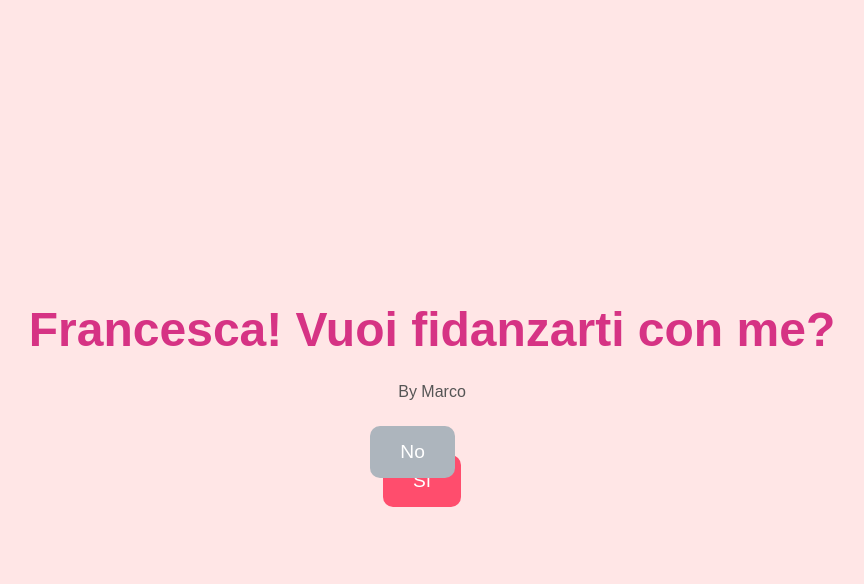
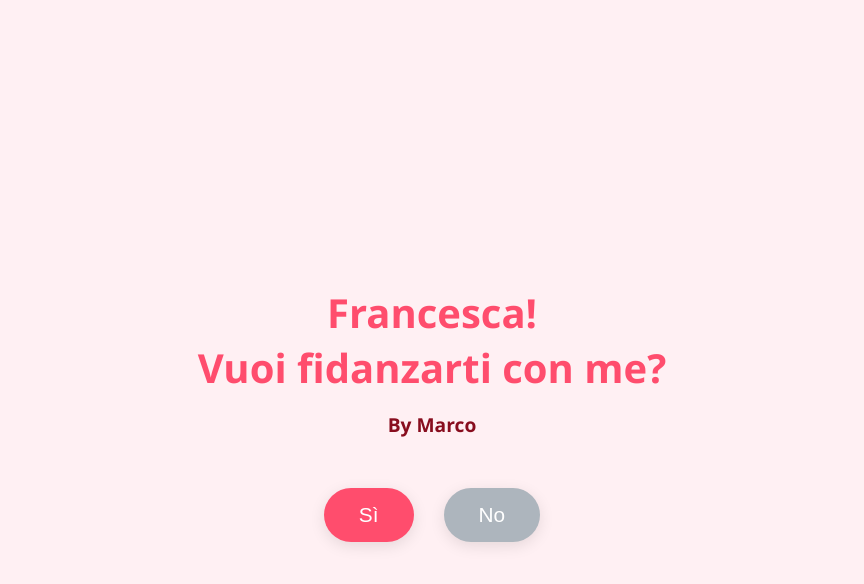
Before and after one commit to fabiov69-ctrl/Francesca, a plain HTML site: page index.html in a window 1280 px wide. Both pictures are taken after a click on the button "No". Shown: the whole page, without its empty margins (208-1072 px from the left). Drawn offline with Linux system fonts and the light colour scheme.

Commit message:
Add files via upload

```diff
--- a/index.html
+++ b/index.html
@@ -12,82 +12,99 @@
             justify-content: center;
             height: 100vh;
             margin: 0;
-            font-family: 'Arial', sans-serif;
-            background-color: #ffe6e6; /* Un rosa leggero */
-            overflow: hidden;
+            font-family: 'Segoe UI', Tahoma, Geneva, Verdana, sans-serif;
+            background-color: #fff0f3; /* Rosa chiarissimo */
+            overflow: hidden; /* Impedisce la comparsa delle barre di scorrimento quando il tasto scappa */
         }
 
         h1 {
-            color: #d63384;
-            font-size: 3rem;
+            color: #ff4d6d;
+            font-size: 2.5rem;
             text-align: center;
-            margin-bottom: 10px;
+            padding: 0 20px;
         }
 
         p {
-            color: #555;
-            font-size: 1rem;
-            margin-bottom: 30px;
+            color: #880d1e;
+            font-size: 1.2rem;
+            margin-top: -10px;
+            font-weight: bold;
+        }
+
+        .container {
+            text-align: center;
         }
 
         .buttons {
-            position: relative;
-            width: 300px;
-            height: 100px;
+            margin-top: 50px;
             display: flex;
             justify-content: center;
-            align-items: center;
+            gap: 30px;
         }
 
         button {
-            padding: 15px 30px;
-            font-size: 1.2rem;
+            padding: 15px 35px;
+            font-size: 1.3rem;
             border: none;
-            border-radius: 10px;
+            border-radius: 50px;
             cursor: pointer;
-            transition: transform 0.2s;
+            transition: all 0.2s ease;
+            box-shadow: 0 4px 15px rgba(0,0,0,0.1);
         }
 
+        /* Il tasto SI scappa */
         #btnSi {
             background-color: #ff4d6d;
             color: white;
-            margin-right: 20px;
+            position: relative; /* Necessario per il movimento */
+            z-index: 999;
         }
 
+        /* Il tasto NO rimane fermo */
         #btnNo {
             background-color: #adb5bd;
             color: white;
-            position: absolute;
+        }
+
+        #btnNo:hover {
+            background-color: #6c757d;
         }
     </style>
 </head>
 <body>
 
-    <h1>Francesca! Vuoi fidanzarti con me?</h1>
-    <p>By Marco</p>
+    <div class="container">
+        <h1>Francesca! <br> Vuoi fidanzarti con me?</h1>
+        <p>By Marco</p>
 
-    <div class="buttons">
-        <button id="btnSi" onclick="vittoria()">Sì</button>
-        <button id="btnNo" onmouseover="scappa()">No</button>
+        <div class="buttons">
+            <button id="btnSi" onmouseover="scappaSi()" onclick="vittoria()">Sì</button>
+            <button id="btnNo" onclick="messaggioNo()">No</button>
+        </div>
     </div>
 
     <script>
-        function scappa() {
-            const btnNo = document.getElementById('btnNo');
+        function scappaSi() {
+            const btnSi = document.getElementById('btnSi');
 
-            // Calcola posizioni casuali all'interno della finestra
-            const x = Math.random() * (window.innerWidth - btnNo.offsetWidth);
-            const y = Math.random() * (window.innerHeight - btnNo.offsetHeight);
+            // Calcola coordinate casuali basate sulla grandezza della finestra
+            // Sottraiamo 100 per evitare che il tasto finisca fuori dal bordo destro o inferiore
+            const x = Math.random() * (window.innerWidth - 150);
+            const y = Math.random() * (window.innerHeight - 100);
 
-            // Applica la nuova posizione
-            btnNo.style.position = 'fixed';
-            btnNo.style.left = x + 'px';
-            btnNo.style.top = y + 'px';
+            // Sposta il tasto in una posizione assoluta casuale
+            btnSi.style.position = 'fixed';
+            btnSi.style.left = x + 'px';
+            btnSi.style.top = y + 'px';
         }
 
         function vittoria() {
-            alert("Sapevo che avresti detto di sì! ❤️");
-            // Qui potresti reindirizzarla a una foto vostra o a una canzone
+            // Questo apparirà se lei è abbastanza veloce da prenderlo!
+            alert("Incredibile, mi hai preso! ❤️ Allora è un SÌ ufficiale!");
+        }
+
+        function messaggioNo() {
+            alert("Ehi! Il tasto 'No' non dovrebbe essere quello interessante qui! 😜");
         }
     </script>
 
```
